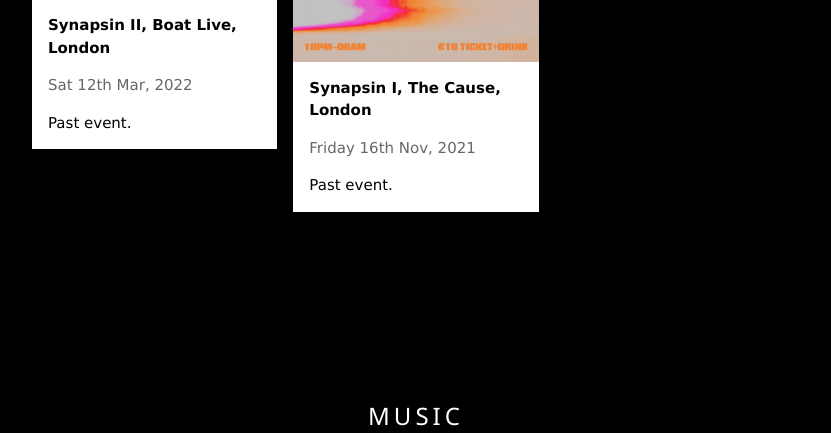
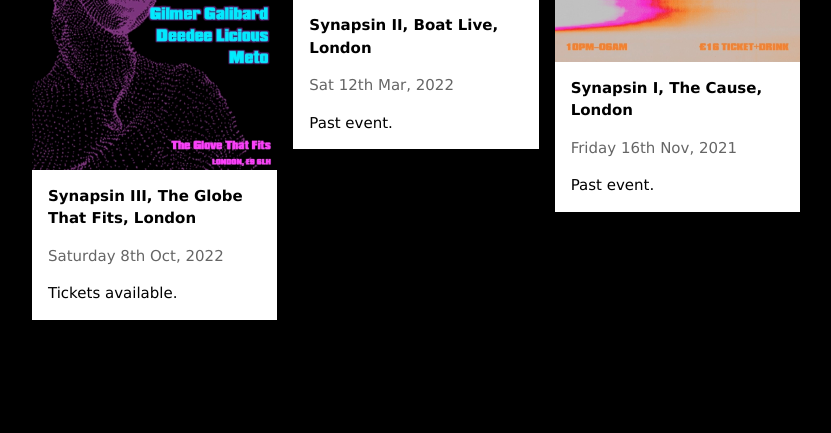
Before and after one commit to sermeor/SYNAPSIN, a PHP site: page /main.php in a window 1280 px wide. Shown: the part 2474-2907 px from the top of the page, without its empty margins (224-1055 px from the left). Run offline with PHP 8.4, Linux system fonts and the light colour scheme.

Commit message:
Added event

```diff
--- a/main.php
+++ b/main.php
@@ -164,6 +164,16 @@ body {font-family: "Lato", sans-serif, background-color: black;}
       <h3 class="w3-wide w3-center">EVENT DATES</h3>
       <br>
       <div class="w3-row-padding w3-padding-32" style="margin:0 -16px">
+
+        <div class="w3-third w3-margin-bottom">
+          <a href="https://ra.co/events/1590479"><img src="/images/s3.png" style="width:100%" class="w3-hover-opacity"></a>
+          <div class="w3-container w3-white">
+            <p><b>Synapsin III, The Globe That Fits, London</b></p>
+            <p class="w3-opacity">Saturday 8th Oct, 2022</p>
+            <p>Tickets available.</p>
+          </div>
+        </div>
+
         <div class="w3-third w3-margin-bottom">
             <a href="https://ra.co/events/1498030"><img src="/images/sg2.png" style="width:100%" class="w3-hover-opacity"></a>
           <div class="w3-container w3-white">
@@ -172,6 +182,7 @@ body {font-family: "Lato", sans-serif, background-color: black;}
             <p>Past event.</p>
           </div>
         </div>
+
         <div class="w3-third w3-margin-bottom">
           <a href="https://ra.co/events/1477080"><img src="/images/s1.png" style="width:100%" class="w3-hover-opacity"></a>
           <div class="w3-container w3-white">
```
Also changed, not shown: images/s3.png (added).
